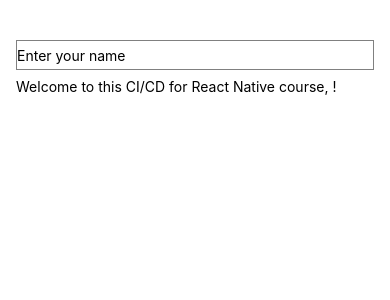
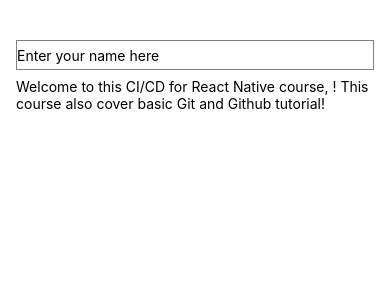
Before and after one commit to ariqd/react-native-example, a React Native app: screen / in a window 390 px wide. Shown: the top 300 px of the page. Built offline with nearby package versions, Linux system fonts and the light colour scheme.

Commit message:
Update to fix #5

```diff
--- a/components/Greeting.js
+++ b/components/Greeting.js
@@ -9,11 +9,12 @@ const Greeting = () => {
     <View style={styles.container}>
       <TextInput
         style={styles.input}
-        placeholder="Enter your name"
+        placeholder="Enter your name here"
         onChangeText={(text) => setName(text)}
       />
       <Text style={{ marginTop: 8 }}>
         Welcome to this CI/CD for React Native course, {name}!
+        This course also cover basic Git and Github tutorial!
       </Text>
       <StatusBar style="auto" />
     </View>
```
